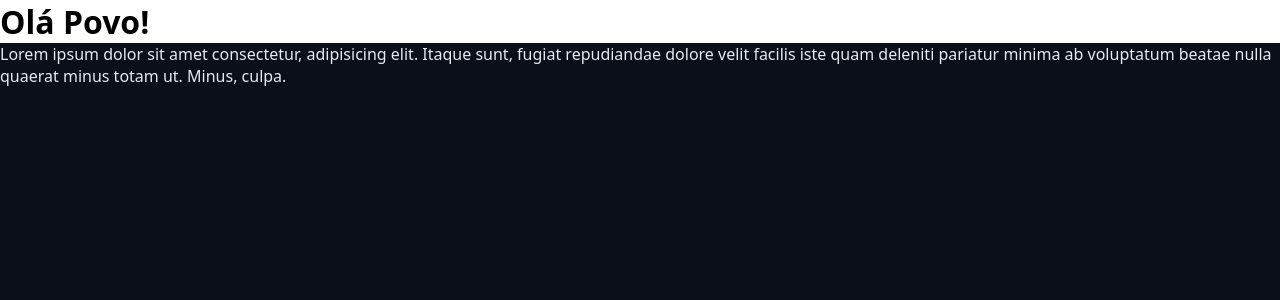
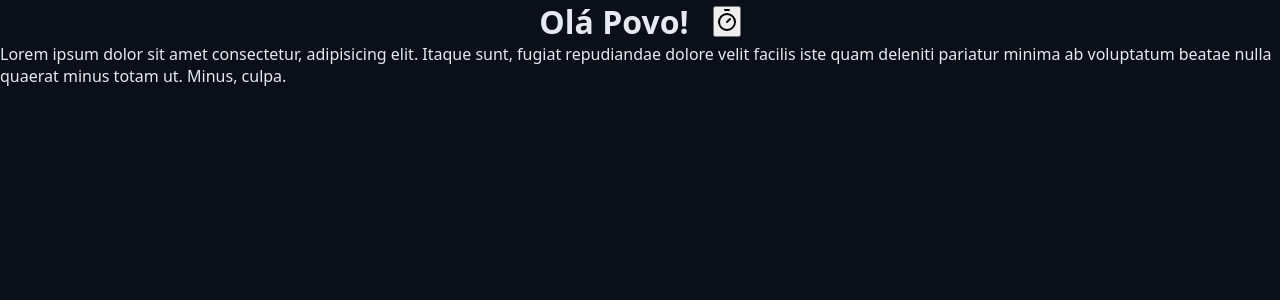
Before and after one commit to andersonsilvasilva/chronos-pomodoro-private, a React (Vite) app: page / in a window 1280 px wide. Shown: the top 300 px of the page. Built offline with nearby package versions, Linux system fonts and the light colour scheme.

Commit message:
Aula18Finalização do Heading CSS

```diff
--- a/package.json
+++ b/package.json
@@ -10,6 +10,7 @@
     "preview": "vite preview"
   },
   "dependencies": {
+    "lucide-react": "^0.548.0",
     "react": "^19.1.0",
     "react-dom": "^19.1.0"
   },
--- a/src/App.tsx
+++ b/src/App.tsx
@@ -2,12 +2,17 @@
 
 import './styles/theme.css';
 import './styles/global.css';
+import { Timer, TimerIcon } from 'lucide-react';
 
 export function App() {
-  console.log('Oi');
   return (
     <>
-      <Heading>Olá Povo!</Heading>
+      <Heading>
+        Olá Povo!
+        <button>
+          <TimerIcon />
+        </button>
+      </Heading>
       <p>
         Lorem ipsum dolor sit amet consectetur, adipisicing elit. Itaque sunt,
         fugiat repudiandae dolore velit facilis iste quam deleniti pariatur
--- a/src/components/Heading.module.css
+++ b/src/components/Heading.module.css
@@ -1,10 +1,6 @@
 .heading {
-  background-color: white;
-  color: black;
+  display: flex;
+  align-items: center;
+  justify-content: center;
+  gap: 2.4rem;
 }
-.cyan {
-  color: cyan;
-}
-.large {
-  font-size: 48px;
-}
--- a/src/components/Heading.tsx
+++ b/src/components/Heading.tsx
@@ -1,5 +1,9 @@
 import styles from './Heading.module.css';
 
-export function Heading(props) {
-  return <h1 className={styles.heading}>{props.children}</h1>;
+type HeadingProps = {
+  children: React.ReactNode;
+};
+
+export function Heading({ children }: HeadingProps) {
+  return <h1 className={styles.heading}>{children}</h1>;
 }
```
Also changed, not shown: 1 other file (tests, documents, lock files or other folders).
